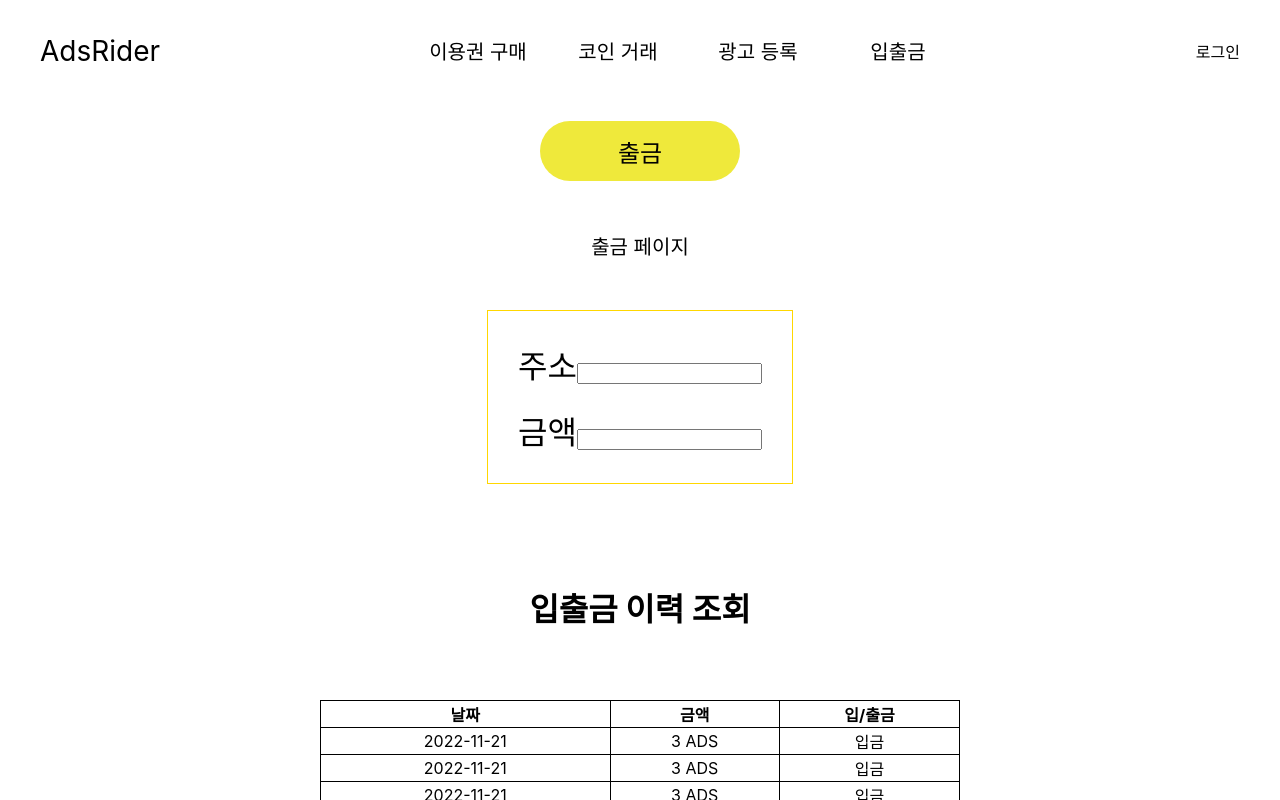
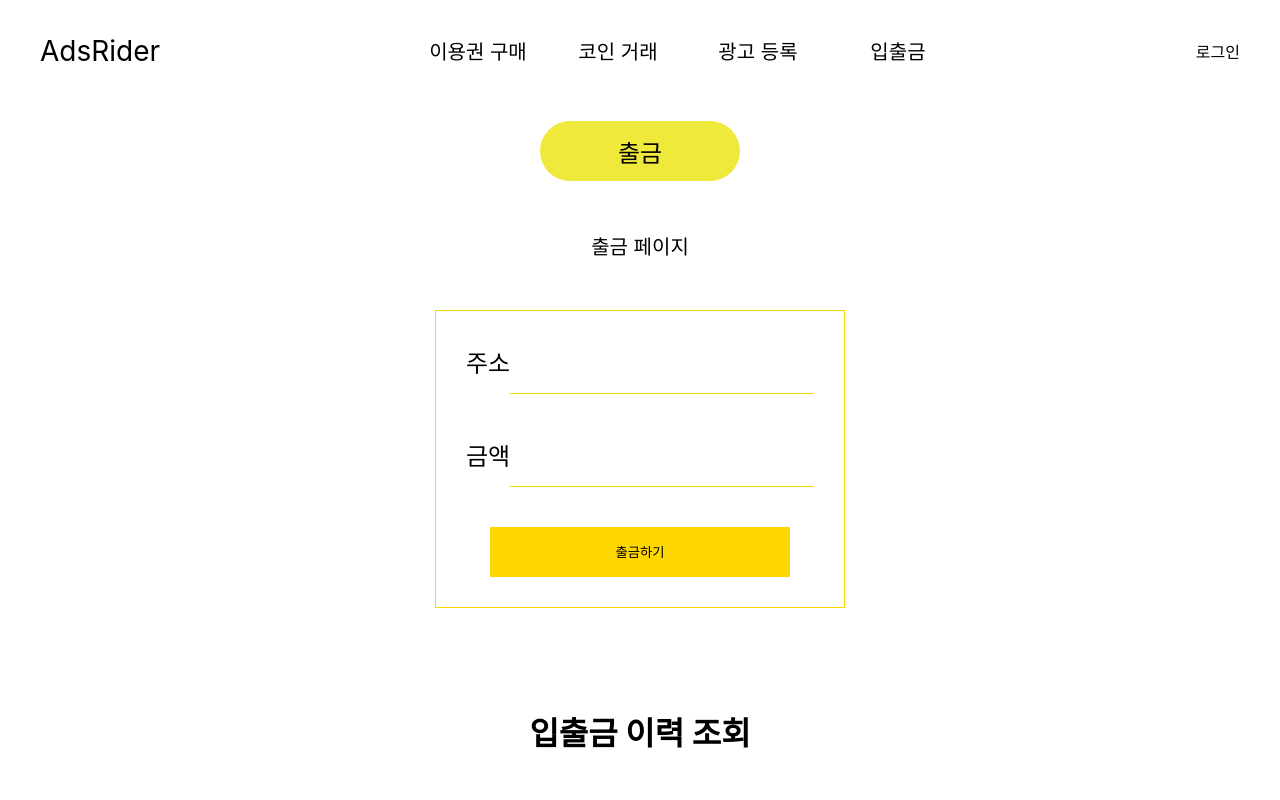
Before and after one commit to oni-nick/korthodox, a React (Create React App) app: page /ads in a window 1280 px wide. Both pictures are taken after a click on the button "입금". Shown: the top 800 px of the page. Built offline with nearby package versions, Linux system fonts and the light colour scheme.

Commit message:
출금 페이지 form 태그 수정

```diff
--- a/src/component/DWpage.tsx
+++ b/src/component/DWpage.tsx
@@ -37,6 +37,30 @@ const P = styled.p`
     margin : 30px 20px 50px 20px;
     font-size : 20px;
 `
+// map 함수로 처리하기 위해  json 데이터 만들어봄.
+const DWHistory = {
+    history : [
+        {
+            id : 1,
+            date : '2023-03-12',
+            amount : '3',
+            isDW : 'Deposit',
+        },
+        {
+            id : 2,
+            date : '2023-03-26',
+            amount : '1',
+            isDW : 'Withdraw',
+        },
+        {
+            id : 3,
+            date : '2023-04-1',
+            amount : '6',
+            isDW : 'Deposit',
+        }
+    ]
+
+}
 
 
 function DWpage(){
--- a/src/component/Withdraw.tsx
+++ b/src/component/Withdraw.tsx
@@ -1,21 +1,37 @@
 import styled from "styled-components";
 
 const Label = styled.label`
-    font-size : 32px;
+    font-size : 24px;
+`
+const Input = styled.input`
+    width: 300px;
+    height : 50px;
+    border-top: none;
+    border-left: none;
+    border-right: none;
+    border-bottom: 1px solid gold;
 `
 
 function Withdraw(){
     return(
         <>
         <div style={{border: '1px solid gold', padding : '30px 30px'}}>
-            <form>
-                <Label>주소</Label>
-                <input type="number"/>
-                <br/>
-                <br/>
-                <Label>금액</Label>
-                <input type="number"/>
-
+            <form action="localhost:3001/db" name="withdrawForm" method="POST" style={ {
+                display : 'flex', flexDirection:'column', alignItems:'center'
+            }}>
+                <div>
+                    <Label>주소</Label>
+                    <Input type="text"/>
+                </div>
+                    <br/>
+                    <br/>
+                <div>
+                    <Label>금액</Label>
+                    <Input type="number"/>
+                </div>
+                <div>
+                    <Input type="submit" value="출금하기" style={{marginTop: '40px', backgroundColor:'gold'}}></Input>
+                </div>
 
             </form>
         </div>
```
